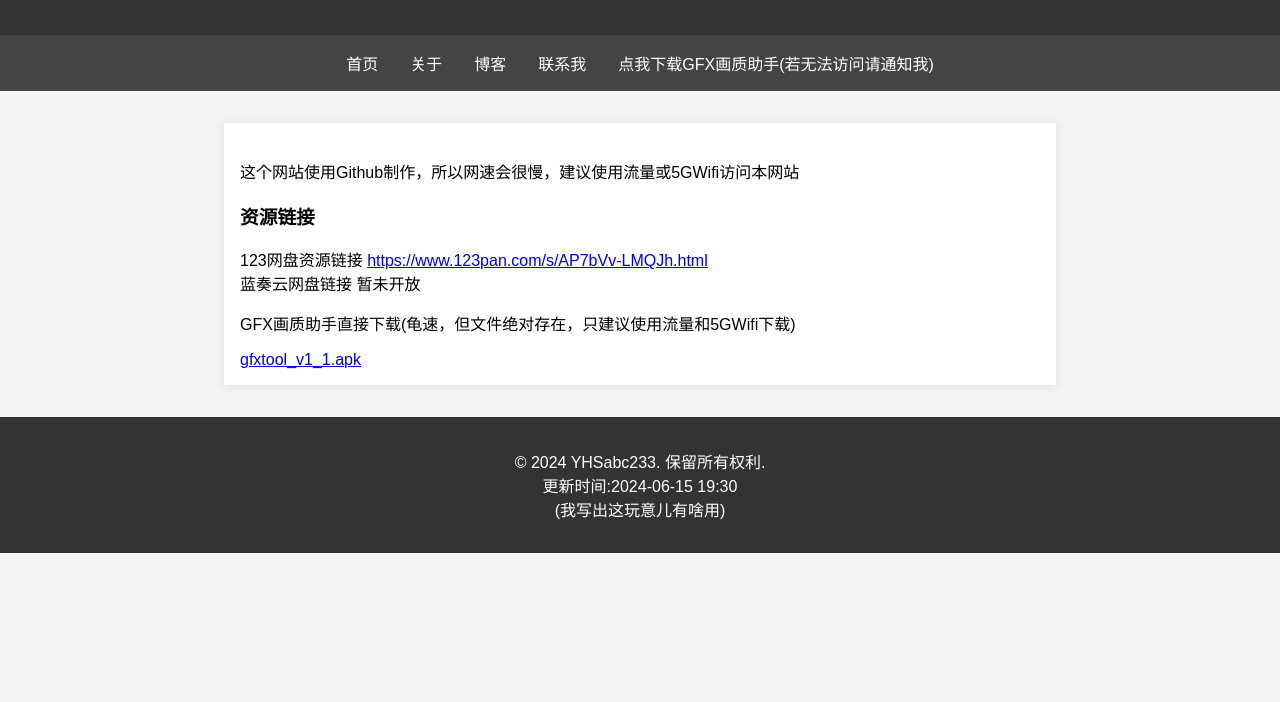
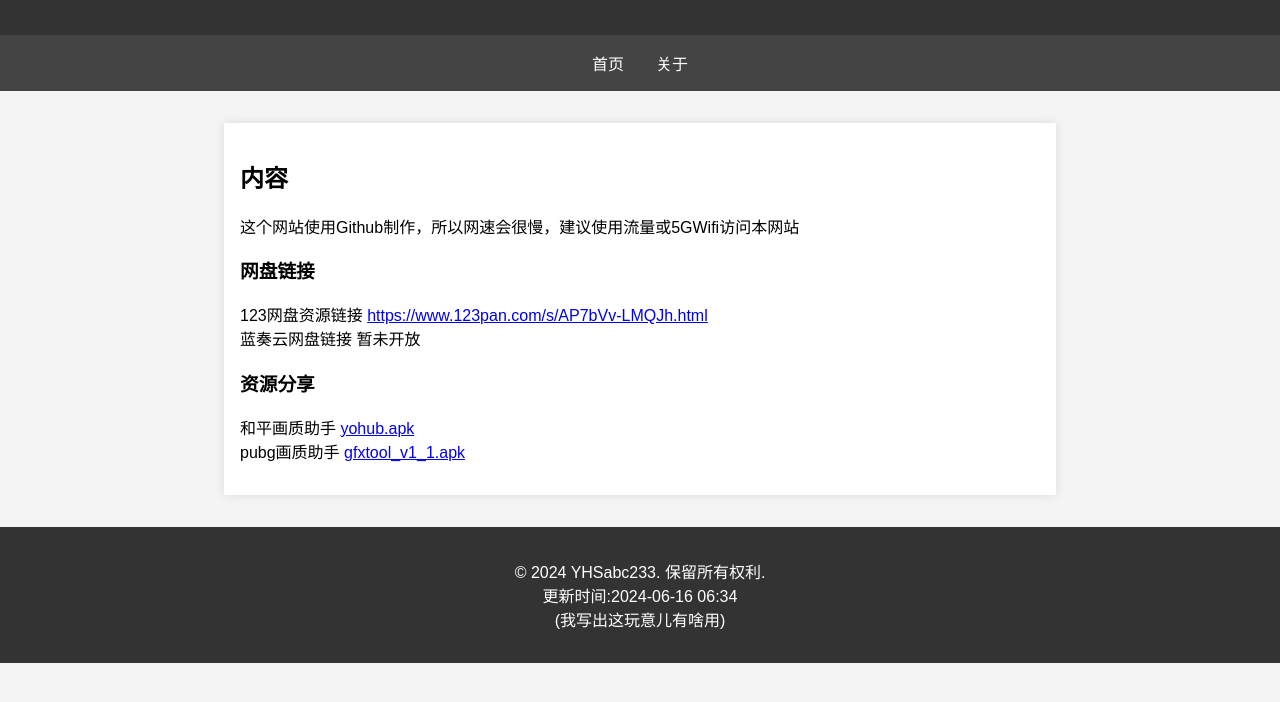
Before and after one commit to YHSabc233/yhsabc233.github.io, a plain HTML site: page index.html in a window 1280 px wide. Shown: the part 86-788 px from the top of the page. Drawn offline with Linux system fonts and the light colour scheme.

Commit message:
Update index.html

```diff
--- a/index.html
+++ b/index.html
@@ -54,29 +54,31 @@
 <nav>
     <a href="#">首页</a>
     <a href="#">关于</a>
-    <a href="#">博客</a>
-    <a href="#">联系我</a>
-    <a href="https://fs-im-kefu.7moor-fs1.com/ly/4d2c3f00-7d4c-11e5-af15-41bf63ae4ea0/1718450932688/gfxtool_v1_1.apk">点我下载GFX画质助手(若无法访问请通知我)</a>
 </nav>
 
 <div class="content">
-    <h2></h2>
+    <h2>内容</h2>
     <article>
         <h3注意事项</h3>
         <p>这个网站使用Github制作，所以网速会很慢，建议使用流量或5GWifi访问本网站</p>
     </article>
 
     <article>
-        <h3>资源链接</h3>
+        <h3>网盘链接</h3>
         <p>123网盘资源链接 <a href="https://www.123pan.com/s/AP7bVv-LMQJh.html">https://www.123pan.com/s/AP7bVv-LMQJh.html</a>
         <br>蓝奏云网盘链接  暂未开放</p>
-        <p>GFX画质助手直接下载(龟速，但文件绝对存在，只建议使用流量和5GWifi下载)</p> <a href="gfxtool_v1_1.apk">gfxtool_v1_1.apk</a>
+    </article>
+
+    <article>
+        <h3>资源分享</h3>
+        <p>和平画质助手 <a href="https://fs-im-kefu.7moor-fs1.com/ly/4d2c3f00-7d4c-11e5-af15-41bf63ae4ea0/1718490162103/yohub.apk">yohub.apk</a>
+        <br>pubg画质助手 <a href="https://fs-im-kefu.7moor-fs1.com/ly/4d2c3f00-7d4c-11e5-af15-41bf63ae4ea0/1718450932688/gfxtool_v1_1.apk">gfxtool_v1_1.apk</a>
     </article>
 </div>
 
 <footer>
     <p>&copy; 2024 YHSabc233. 保留所有权利.
-        <br>更新时间:2024-06-15 19:30
+        <br>更新时间:2024-06-16 06:34
     <br>(我写出这玩意儿有啥用)</p>
 </footer>
 
```
